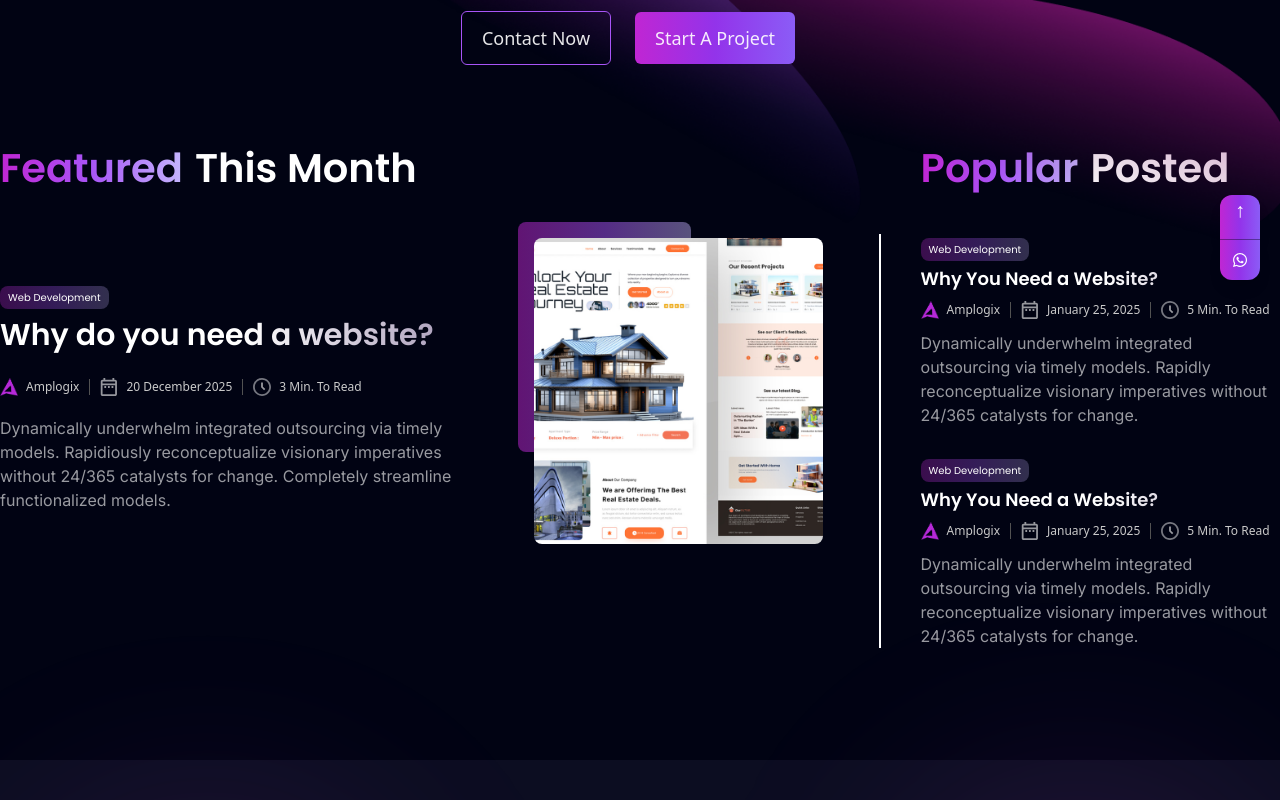
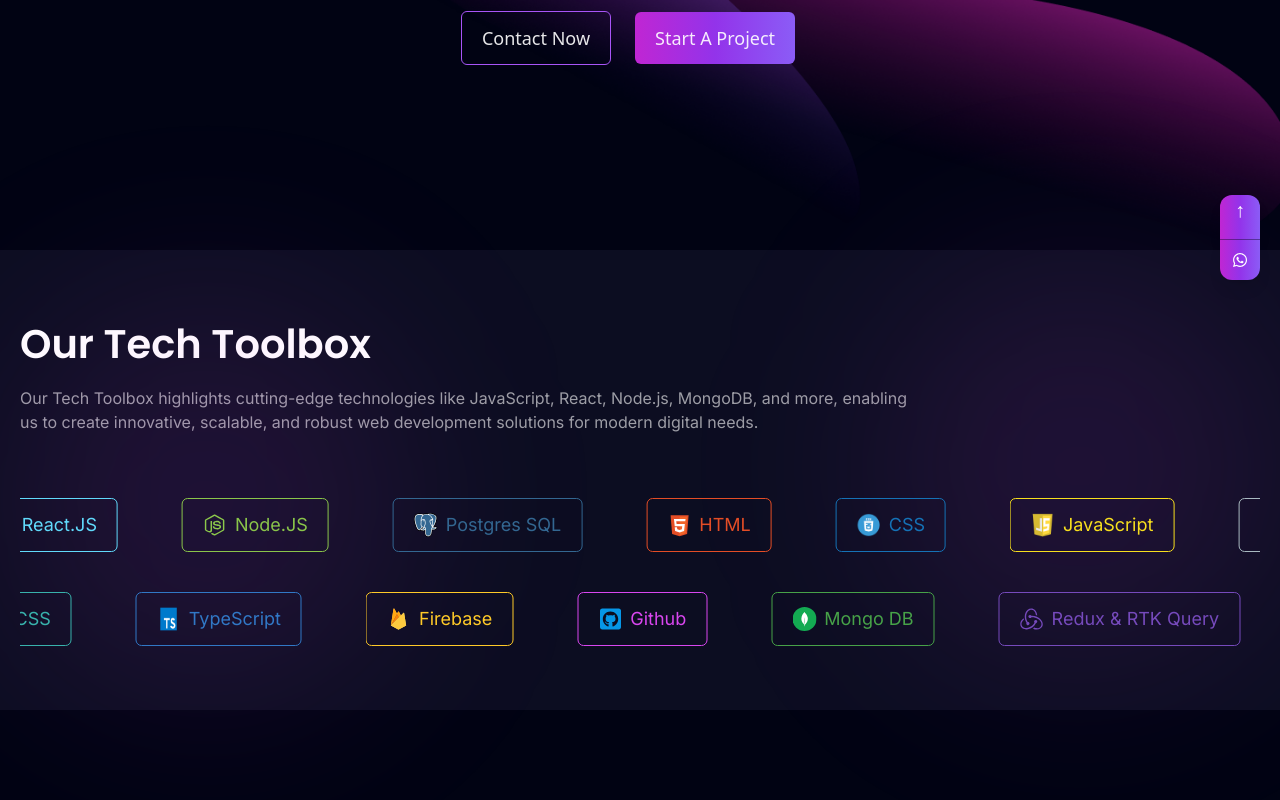
Before and after one commit to rahulsd380/Amplogix-Client, a Next.js app: page / in a window 1280 px wide. Shown: the part 500-1300 px from the top of the page. Built offline with nearby package versions, Linux system fonts and the light colour scheme.

Commit message:
Added blog section

```diff
--- a/package.json
+++ b/package.json
@@ -17,7 +17,8 @@
     "react-fast-marquee": "^1.6.5",
     "react-hook-form": "^7.54.2",
     "react-icons": "^5.4.0",
-    "sonner": "^1.7.2"
+    "sonner": "^1.7.2",
+    "swiper": "^11.2.1"
   },
   "devDependencies": {
     "@eslint/eslintrc": "^3",
--- a/src/Components/Home/Blogs/BlogCardDetails.tsx
+++ b/src/Components/Home/Blogs/BlogCardDetails.tsx
@@ -1,4 +1,4 @@
-import { ICONS,  } from "@/assets";
+import { ICONS, } from "@/assets";
 import Image from "next/image";
 import { StaticImageData } from "next/image";
 
@@ -27,12 +27,12 @@ const BlogCardDetails: React.FC<BlogCardDetailsProps> = ({
         "text-neutral-15 font-sans text-xs font-normal  capitalize";
 
     return (
-    <div className="flex flex-col-reverse md:flex-row justify-between gap-5 md:gap-10 w-full">
+        <div className="flex flex-col-reverse md:flex-row justify-between items-center gap-5 md:gap-10 w-full">
             <div className="text-white font-Poppins md:py-12 w-full md:w-[60%]">
                 <div className="bg-gradient-to-r from-fuchsia-600/30 via-purple-500/30 to-violet-300/25 px-2 py-1 text-white w-fit rounded-lg text-[10px]">
                     {category}
                 </div>
-        <h1 className="text-3xl bg-text-gradient bg-clip-text text-transparent leading-[45px] font-semibold mt-1">
+                <h1 className="text-3xl bg-text-gradient bg-clip-text text-transparent leading-[45px] font-semibold mt-2">
                     {title}
                 </h1>
                 <div className="flex items-center justify-start gap-[10px] my-5 h-[18px]">
@@ -65,19 +65,17 @@ const BlogCardDetails: React.FC<BlogCardDetailsProps> = ({
                 </div>
                 <p className="font-Inter text-neutral-40 mt-3">{description}</p>
             </div>
-      <div className="w-full md:w-[40%] p-4 pt-12 md:pt-0">
-  <div className="relative h-[200px] sm:h-[300px] md:h-[400px] md:h-full w-full">
-    <div className="absolute -top-4 -left-4 w-[60%] h-[75%] bg-gradient-to-r from-fuchsia-600/50 via-purple-500/50 to-violet-300/45 rounded-lg"></div>
-    <div className="absolute w-full h-full rounded-lg overflow-hidden">
+            <div className="relative">
+                {/* Gradient Background */}
+                <div className="absolute -top-5 -left-5 size-[200px] bg-gradient-to-r from-fuchsia-600/50 via-purple-500/50 to-violet-300/45 rounded-lg z-0 opacity-70"></div>
+
+                {/* Image */}
                 <Image
                     src={blogImage}
                     alt="Blog Image"
-        className="w-full h-full object-cover"
+                    className="relative w-[320px] h-[320px] object-cover rounded-lg z-10"
                 />
             </div>
-  </div>
-</div>
-
         </div>
     );
 };
--- a/src/Components/Home/Blogs/Blogs.tsx
+++ b/src/Components/Home/Blogs/Blogs.tsx
@@ -1,12 +1,18 @@
+"use client"
 import Container from "@/Components/Reusable/Container/Container";
 import BlogCardDetails from "./BlogCardDetails";
-import { ICONS, IMAGES } from "@/assets";
+import { IMAGES } from "@/assets";
 import BlogsPreviewCard from "./BlogsPreviewCard";
+import { Swiper, SwiperSlide } from "swiper/react";
+import { Pagination } from "swiper/modules";
+import "swiper/css";
+import "swiper/css/pagination";
+
 
 const Blogs = () => {
   return (
     <Container>
-      <div className="flex flex-col xl:flex-row justify-between gap-10 w-full">
+      <div className="flex flex-col xl:flex-row justify-between gap-10 w-full mt-24">
         <div className="w-full xl:w-[70%]">
           <h1 className="text-white font-semibold text-[28px] md:text-[40px] font-Poppins">
             <span className="bg-gradient-to-r from-fuchsia-600 via-purple-500 to-violet-300 bg-clip-text text-transparent mr-3">
@@ -14,7 +20,17 @@ const Blogs = () => {
             </span>
             This Month
           </h1>
-          <div className="pt-10"></div>
+          <div className="h-[420px] overflow-y-auto flex flex-col gap-7 custom-scrollbar mt-16 pr-6">
+          <BlogCardDetails
+            category="Web Development"
+            title="Why do you need a website for your business?"
+            authorName="Amplogix"
+            authorImage={IMAGES.logo}
+            date="20 December 2025"
+            readTime="3 "
+            description="Dynamically underwhelm integrated outsourcing via timely models. Rapidiously reconceptualize visionary imperatives without 24/365 catalysts for change. Completely streamline functionalized models.Dynamically underwhelm integrated outsourcing via timely models. Rapidiously reconceptualize visionary imperatives without 24/365 catalysts for change. Rapidiously reconceptualize visionary imperatives without 24/365 catalysts for change."
+            blogImage={IMAGES.project1}
+          />
           <BlogCardDetails
             category="Web Development"
             title="Why do you need a website?"
@@ -26,7 +42,7 @@ const Blogs = () => {
             blogImage={IMAGES.project1}
           />
           </div>
-        <div className="w-[2px] bg-white self-stretch mt-24"> </div>
+        </div>
         <div className="w-full xl:w-[30%] ">
           <h1 className="text-white font-semibold text-[28px] md:text-[40px] font-Poppins">
             <span className="bg-gradient-to-r from-fuchsia-600 via-purple-500 to-violet-300 bg-clip-text text-transparent mr-3">
@@ -34,8 +50,17 @@ const Blogs = () => {
             </span>
             Posted
           </h1>
-          <div className="">
-            <div className="pt-10 flex flex-col gap-8">
+          <div className="mt-16">
+      <Swiper
+        modules={[Pagination]}
+        pagination={{ clickable: true }}
+        spaceBetween={30}
+        slidesPerView={1}
+        className="blogs-swiper"
+      >
+        {/* Blog Slides */}
+        <SwiperSlide className="mb-14">
+          <div className="flex flex-col gap-8">
           <BlogsPreviewCard
             category="Web Development"
             title="Why You Need a Website?"
@@ -52,11 +77,45 @@ const Blogs = () => {
             authorImage={IMAGES.logo}
             date="January 25, 2025"
             readTime="5"
+            description="Dynamically underwhelm integrated outsourcing via timely models. Rapidly reconceptualize visionary imperatives ..."
+          />
+          </div>
+        </SwiperSlide>
+        <SwiperSlide>
+        <div className="flex flex-col gap-8">
+          <BlogsPreviewCard
+            category="Web Development"
+            title="Why You Need a Website?"
+            authorName="Amplogix"
+            authorImage={IMAGES.logo}
+            date="January 25, 2025"
+            readTime="5"
             description="Dynamically underwhelm integrated outsourcing via timely models. Rapidly reconceptualize visionary imperatives without 24/365 catalysts for change."
           />
+          <BlogsPreviewCard
+            category="Web Development"
+            title="Why You Need a Website?"
+            authorName="Amplogix"
+            authorImage={IMAGES.logo}
+            date="January 25, 2025"
+            readTime="5"
+            description="Dynamically underwhelm integrated outsourcing via timely models. Rapidly reconceptualize visionary imperatives ..."
+          />
+          </div>
+        </SwiperSlide>
+      </Swiper>
     </div>
         </div>
-        </div>
+
+        {/* Custom Swiper Pagination Styles */}
+      <style jsx global>{`
+        .blogs-swiper .swiper-pagination-bullet {
+          background-color: #CACACA; /* Non-active dot color */
+        }
+        .blogs-swiper .swiper-pagination-bullet-active {
+          background-color: #d946ef; /* Active dot color */
+        }
+      `}</style>
       </div>
     </Container>
   );
--- a/src/Components/Home/Blogs/BlogsPreviewCard.tsx
+++ b/src/Components/Home/Blogs/BlogsPreviewCard.tsx
@@ -32,7 +32,7 @@ const BlogsPreviewCard :React.FC<BlogPreviewCardDetailsProps> = ({
             <div className="bg-gradient-to-r from-fuchsia-600/30 via-purple-500/30 to-violet-300/25 px-2 py-1 text-white w-fit rounded-lg text-[10px] ">
               {category}
             </div>
-            <h1 className="text-lg bg-text-gradient bg-clip-text text-transparent  font-semibold mt-1">
+            <h1 className="text-lg bg-text-gradient bg-clip-text text-transparent  font-semibold mt-2">
               {title}
             </h1>
             <div className="flex items-center justify-start gap-[10px] my-2 h-[18px]">
--- a/src/app/(commonLayout)/page.tsx
+++ b/src/app/(commonLayout)/page.tsx
@@ -12,11 +12,11 @@ export default function Home() {
   return (
     <div>
       <Hero/>
-      <Blogs/>
       <TechToolBox/>
       <OurServices/>
       <WhyChooseUs/>
       <OurWorks/>
+      <Blogs/>
       <StartProjectBanner/>
       <ContactUs/>
     </div>
--- a/src/app/globals.css
+++ b/src/app/globals.css
@@ -11,6 +11,7 @@
 
 .custom-scrollbar::-webkit-scrollbar {
     width: 4px; /* Width of the scrollbar */
+    background-color: #131225;
   }
 
   .custom-scrollbar::-webkit-scrollbar-thumb {
```
Also changed, not shown: 1 other file (tests, documents, lock files or other folders). Lines whose indentation alone changed are shown as unchanged.
